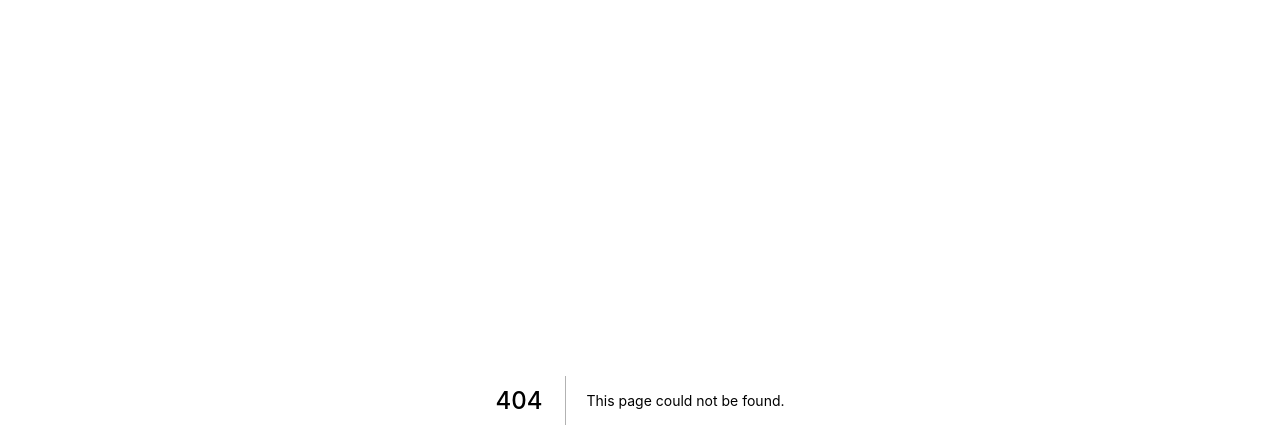
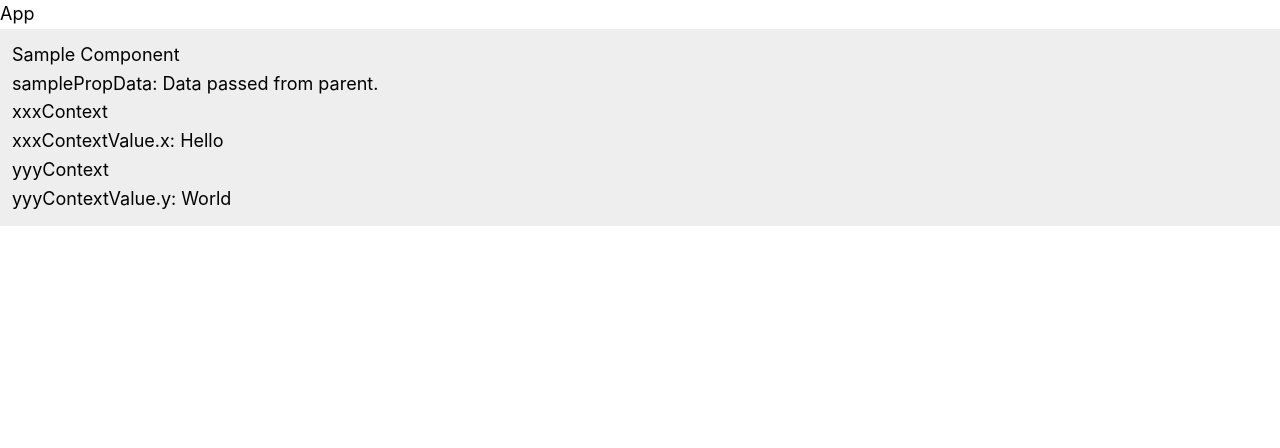
Before and after one commit to tvhfrks12678/nextjs-supabase-integration-app, a Next.js app: page /study/use_context/index_context in a window 1280 px wide. Before the commit this address had no page. Shown: the top 448 px of the page. Built offline with nearby package versions, Linux system fonts and the light colour scheme.

Commit message:
learn: useContextの学習
https://ja.reactjs.org/docs/context.html
https://reffect.co.jp/react/react-usecontext-understanding
https://www.wakuwakubank.com/posts/758-react-context/

```diff
--- /dev/null
+++ b/features/study/use_context/App.tsx
@@ -0,0 +1,11 @@
+import { FC } from 'react';
+import Sample from './Sample';
+
+export const App: FC = () => {
+  return (
+    <div>
+      <h1>App</h1>
+      <Sample samplePropData="Data passed from parent." />
+    </div>
+  );
+};
--- /dev/null
+++ b/features/study/use_context/ComponentA.js
@@ -0,0 +1,10 @@
+import { ComponentB } from './ComponentB';
+
+export const ComponentA = () => {
+  return (
+    <>
+      <p>Component A</p>
+      <ComponentB />
+    </>
+  );
+};
--- /dev/null
+++ b/features/study/use_context/Sample.tsx
@@ -0,0 +1,24 @@
+import { FC, useContext } from 'react';
+import { XxxContext, YyyContextValue } from './hooks/contexts';
+
+type Props = {
+  samplePropData?: string;
+};
+
+const Sample: FC<Props> = ({ samplePropData }) => {
+  const xxxContextValue = useContext(XxxContext);
+  const yyyContextValue = useContext(YyyContextValue);
+  return (
+    <div style={{ padding: '12px', backgroundColor: '#eee' }}>
+      <h1>Sample Component</h1>
+      <p>samplePropData: {samplePropData}</p>
+
+      <h2>xxxContext</h2>
+      <p>xxxContextValue.x: {xxxContextValue.x}</p>
+      <h2>yyyContext</h2>
+      <p>yyyContextValue.y: {yyyContextValue.y}</p>
+    </div>
+  );
+};
+
+export default Sample;
--- /dev/null
+++ b/features/study/use_context/hooks/contexts.ts
@@ -0,0 +1,13 @@
+import { createContext } from 'react';
+
+type XxxContextValue = {
+  x: string | null;
+};
+export const XxxContext = createContext<XxxContextValue>({} as XxxContextValue);
+
+type YyyContextValue = {
+  y: string | null;
+};
+export const YyyContextValue = createContext<YyyContextValue>(
+  {} as YyyContextValue
+);
--- /dev/null
+++ b/pages/study/use_context/another_file.js
@@ -0,0 +1,7 @@
+export default function AnotherFile() {
+  return (
+    <>
+      <div>useContext</div>
+    </>
+  );
+}
--- /dev/null
+++ b/pages/study/use_context/app.js
@@ -0,0 +1,39 @@
+import { createContext, useContext } from 'react';
+
+const themes = {
+  light: {
+    foreground: '#000000',
+    background: '#eeeeee',
+  },
+  dark: {
+    foreground: '#ffffff',
+    background: '#222222',
+  },
+};
+
+const ThemeContext = createContext(themes.light);
+
+export default function App() {
+  return (
+    <ThemeContext.Provider value={themes.dark}>
+      <Toolbar />
+    </ThemeContext.Provider>
+  );
+}
+
+const Toolbar = (props) => {
+  return (
+    <div>
+      <ThemedButton />
+    </div>
+  );
+};
+
+const ThemedButton = () => {
+  const theme = useContext(ThemeContext);
+  return (
+    <button style={{ background: theme.background, color: theme.foreground }}>
+      I am styled by theme context!
+    </button>
+  );
+};
--- /dev/null
+++ b/pages/study/use_context/component.js
@@ -0,0 +1,22 @@
+import { createContext } from 'react';
+import { ComponentA } from '../../../features/study/use_context/ComponentA';
+import {
+  XxxContext,
+  YyyContextValue,
+} from '../../../features/study/use_context/hooks/contexts';
+import { App } from '../../../features/study/use_context/App';
+
+export const UserCount = createContext();
+
+function Component() {
+  return (
+    <div style={{ textAlign: 'center' }}>
+      <h1>Learn useContext</h1>
+      <UserCount.Provider value={100}>
+        <ComponentA />
+      </UserCount.Provider>
+    </div>
+  );
+}
+
+export default Component;
--- /dev/null
+++ b/pages/study/use_context/index_context.tsx
@@ -0,0 +1,17 @@
+import {
+  XxxContext,
+  YyyContextValue,
+} from '../../../features/study/use_context/hooks/contexts';
+import { App } from '../../../features/study/use_context/App';
+
+export default function Index() {
+  return (
+    <>
+      <XxxContext.Provider value={{ x: 'Hello' }}>
+        <YyyContextValue.Provider value={{ y: 'World' }}>
+          <App />
+        </YyyContextValue.Provider>
+      </XxxContext.Provider>
+    </>
+  );
+}
```
Also changed, not shown: features/study/use_context/ComponentB.js (added, +10 -0 lines), features/study/use_context/ComponentC.js (added, +14 -0 lines).
